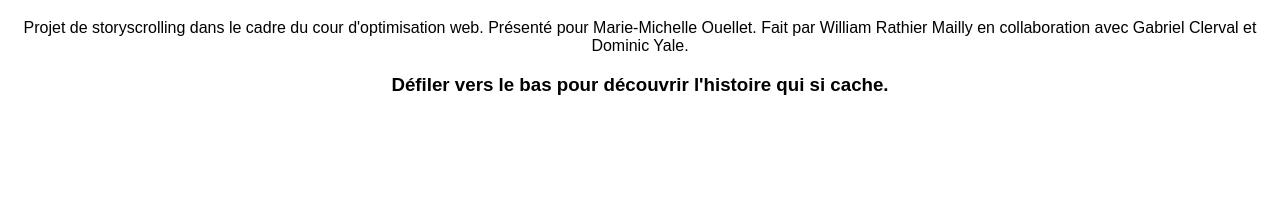
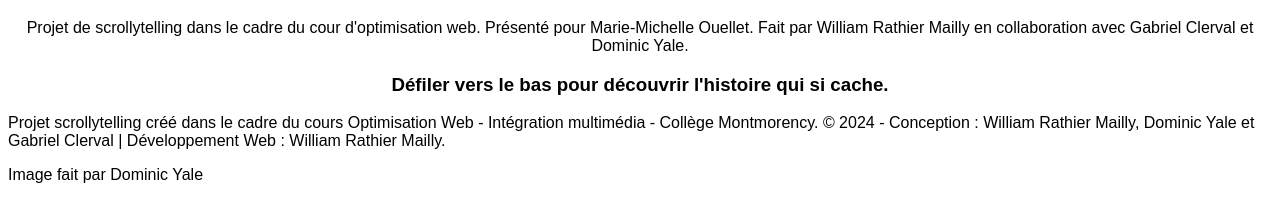
Before and after one commit to willRathier/rathier_mailly_william_P2_optimisation_web, a plain HTML site: page index.html in a window 1280 px wide. Shown: the part 61-282 px from the top of the page. Drawn offline with nearby package versions, Linux system fonts and the light colour scheme; a web font is replaced by a local one.

Commit message:
add images and css changes

```diff
--- a/css/styles.css
+++ b/css/styles.css
@@ -1,5 +1,16 @@
+:root {
+  --rouge: #d7132d;
+  --bleu: #061148;
+  --gris: #292728;
+  --blanc: #ffff;
+  --noir: #000;
+
+  --Madimi: "Madimi One", sans-serif;
+}
+
 body {
-  font-family: "Madimi One", sans-serif;
+  font-family: var(--Madimi);
+  overflow-x: hidden;
 }
 header {
   text-align: center;
--- a/index.html
+++ b/index.html
@@ -16,15 +16,30 @@
     <header>
       <h1>La mission</h1>
       <p>
-        Projet de storyscrolling dans le cadre du cour d'optimisation web.
+        Projet de scrollytelling dans le cadre du cour d'optimisation web.
         Présenté pour Marie-Michelle Ouellet. Fait par William Rathier Mailly en
         collaboration avec Gabriel Clerval et Dominic Yale.
       </p>
       <h3>Défiler vers le bas pour découvrir l'histoire qui si cache.</h3>
     </header>
     <main>
-      <section></section>
+      <section id="chapitre-1"></section>
+      <section id="chapitre-2"></section>
+      <section id="chapitre-3"></section>
+      <section id="chapitre-4"></section>
+      <section id="chapitre-5"></section>
+      <section id="chapitre-6"></section>
     </main>
+    <footer>
+      <p>
+        Projet scrollytelling créé dans le cadre du cours Optimisation Web -
+        Intégration multimédia - Collège Montmorency. © 2024 - Conception :
+        William Rathier Mailly, Dominic Yale et Gabriel Clerval | Développement
+        Web : William Rathier Mailly.
+      </p>
+
+      <p>Image fait par Dominic Yale</p>
+    </footer>
     <script src="https://cdn.jsdelivr.net/npm/gsap@3.12.5/dist/gsap.min.js"></script>
     <script src="script/script.js"></script>
   </body>
```
Also changed, not shown: img/chapter-01.png (added), img/chapter-02.png (added), img/chapter-03.png (added), img/chapter-04.png (added), img/chapter-05.png (added).
